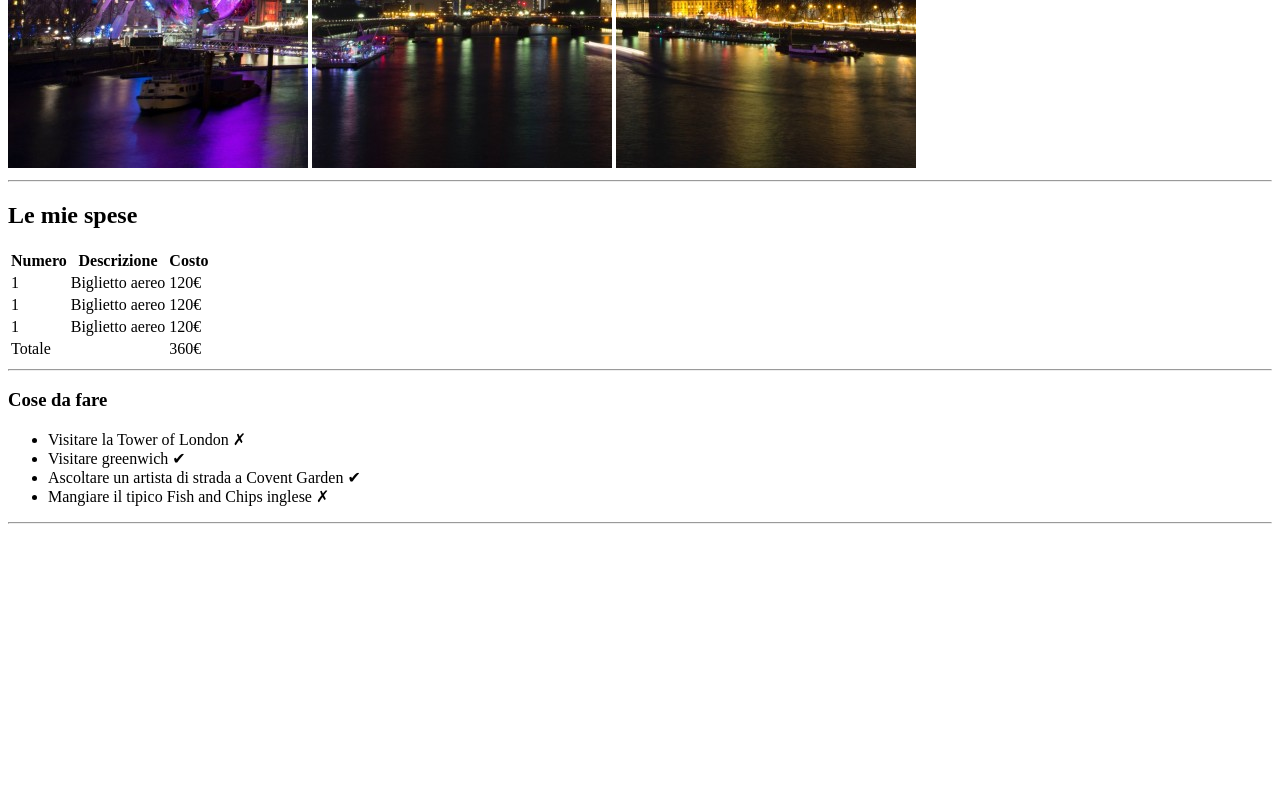
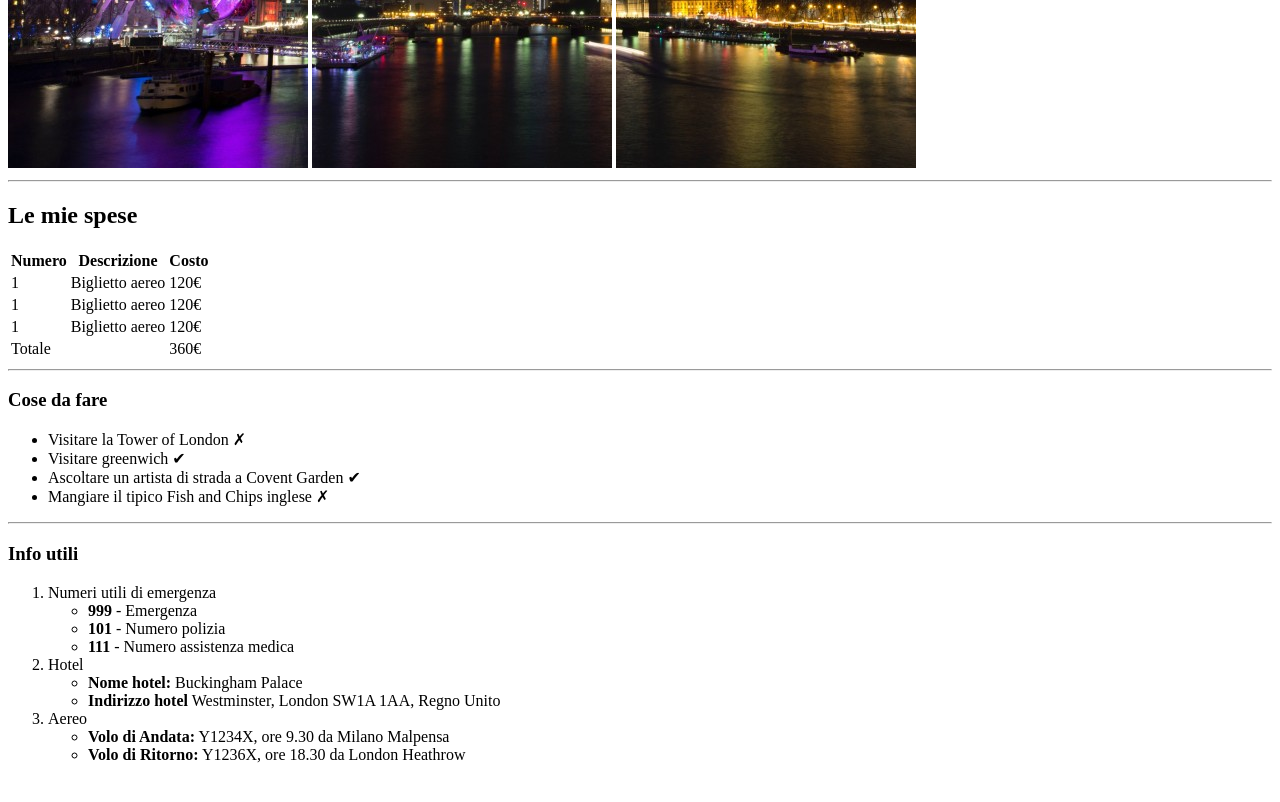
Before and after one commit to AndreaTorelli87/html-london-trip, a plain HTML site: page index.html in a window 1280 px wide. Shown: the part 512-1314 px from the top of the page. Before the commit the page ends 1044 px from the top, so only its background shows below. Drawn offline with Linux system fonts and the light colour scheme.

Commit message:
Fine main

```diff
--- a/index.html
+++ b/index.html
@@ -71,8 +71,33 @@
             <hr/>
         </section>
         <!-- fine seconda sezione -->
-
-
+        <!-- inizio terza sezione -->
+        <section>
+            <h3>Info utili</h3>
+            <ol>
+                <li>Numeri utili di emergenza
+                    <ul>
+                        <li><strong>999</strong> - Emergenza</li>
+                        <li><strong>101</strong> - Numero polizia</li>
+                        <li><strong>111</strong> - Numero assistenza medica</li>
+                    </ul>
+                </li>
+                <li>Hotel
+                    <ul>
+                        <li><strong>Nome hotel:</strong> Buckingham Palace</li>
+                        <li><strong>Indirizzo hotel</strong> Westminster, London SW1A 1AA, Regno Unito</li>
+                    </ul>
+                </li>
+                <li> Aereo
+                    <ul>
+                        <li><strong>Volo di Andata:</strong> Y1234X, ore 9.30 da Milano Malpensa</li>
+                        <li><strong>Volo di Ritorno:</strong> Y1236X, ore 18.30 da London Heathrow</li>
+                    </ul>
+                </li>
+            </ol>
+            <br/>
+        </section>
+        <!-- fine terza sezione -->
 
     </main>
 
```
